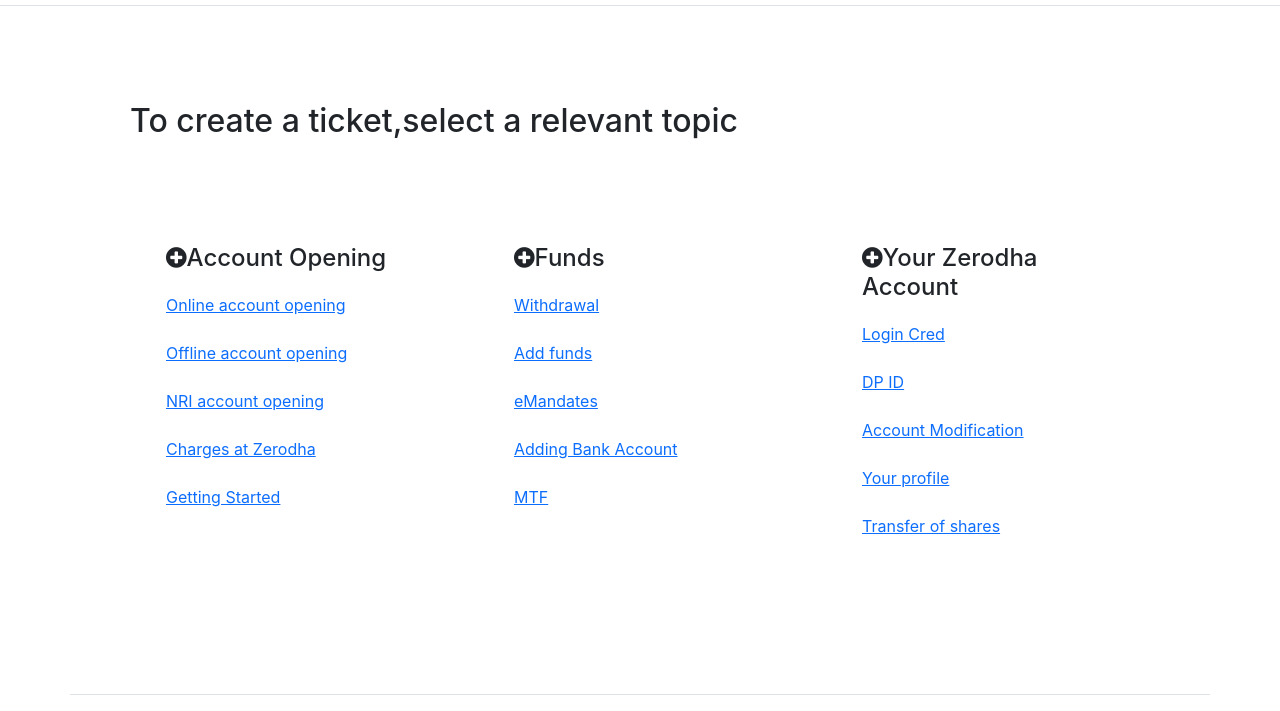
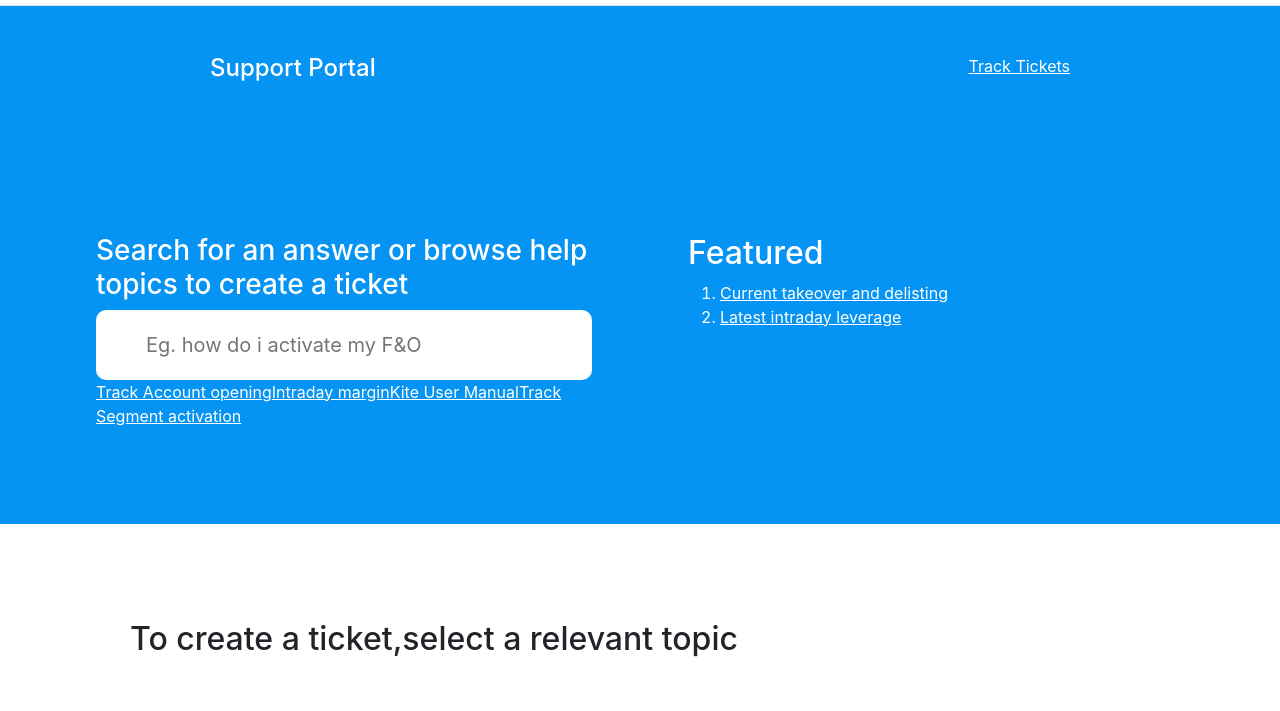
Before and after one commit to GarvAhuja408/Zerodha-A-stock-trading-web-app, a React app in the folder frontend/: page /support in a window 1280 px wide. Shown: the part 53-764 px from the top of the page. Built offline with nearby package versions, Linux system fonts and the light colour scheme.

Commit message:
Support component

```diff
--- a/frontend/src/index.css
+++ b/frontend/src/index.css
@@ -19,3 +19,21 @@ code {
 .nav-item{
   margin-left:15px;
 }
+
+#support-hero{
+  background-color: rgb(5, 148, 243);
+}
+
+#supportWrapper{
+  display: flex;
+  justify-content: space-between;
+  margin:0 150px;
+}
+
+#support-hero input{
+  padding: 20px 50px;
+  width: 100%;
+  font-size: 20px;
+  border-radius: 10px;
+  border: none;
+}
--- a/frontend/src/landing_page/support/Hero.js
+++ b/frontend/src/landing_page/support/Hero.js
@@ -2,7 +2,39 @@ import React from 'react';
 
 function Hero() {
     return (
-        <h1>CreateTicket</h1>
+        <section className='container-fluid' id='support-hero'>
+
+            <div className= 'p-5' id="supportWrapper">
+                <h4 style={{color:"white"}}>Support Portal</h4>
+                <a href="/" style={{color:"white"}}>Track Tickets</a>
+            </div>
+
+            <div className= 'row p-5 ' style={{color:"white"}}>
+
+                <div className='col-6 p-5' >
+                    <h2 className='fs-3'>Search for an answer or browse help topics to create a ticket</h2>
+                    <input placeholder='Eg. how do i activate my F&O'></input>
+                    <br></br>
+                    <a href="/" style={{color:"white"}}>Track Account opening</a>
+                    <a href="/" style={{color:"white"}}>Intraday margin</a>
+                    <a href="/" style={{color:"white"}}>Kite User Manual</a>
+                    <a href="/" style={{color:"white"}}>Track Segment activation</a>
+                </div>
+
+                <div className='col-6 p-5'>
+                    <h2>Featured</h2>
+
+                    <ol>
+                        <li><a href="/" style={{color:"white"}}>Current takeover and delisting</a></li>
+
+                    <li><a href="/" style={{color:"white"}}>Latest intraday leverage</a></li>
+                    </ol>
+                </div>
+
+
+            </div>
+
+        </section>
      );
 }
 
--- a/frontend/src/landing_page/support/SupportPage.js
+++ b/frontend/src/landing_page/support/SupportPage.js
@@ -2,12 +2,14 @@ import React from 'react';
 import Hero from './Hero.js';
 import CreateTicket from './CreateTicket';
 
+
 function SupportPage() {
     return (
         <div>
+            <Hero/>
             <CreateTicket/>
         </div>
      );
 }
 
-export default CreateTicket;
+export default SupportPage;
```
